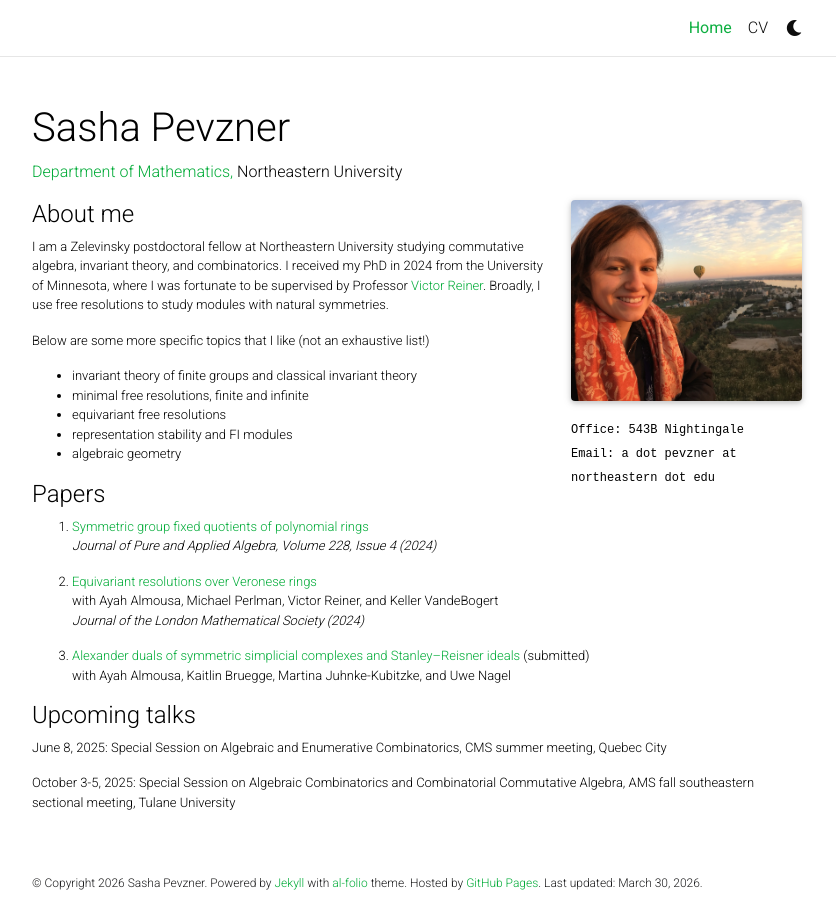
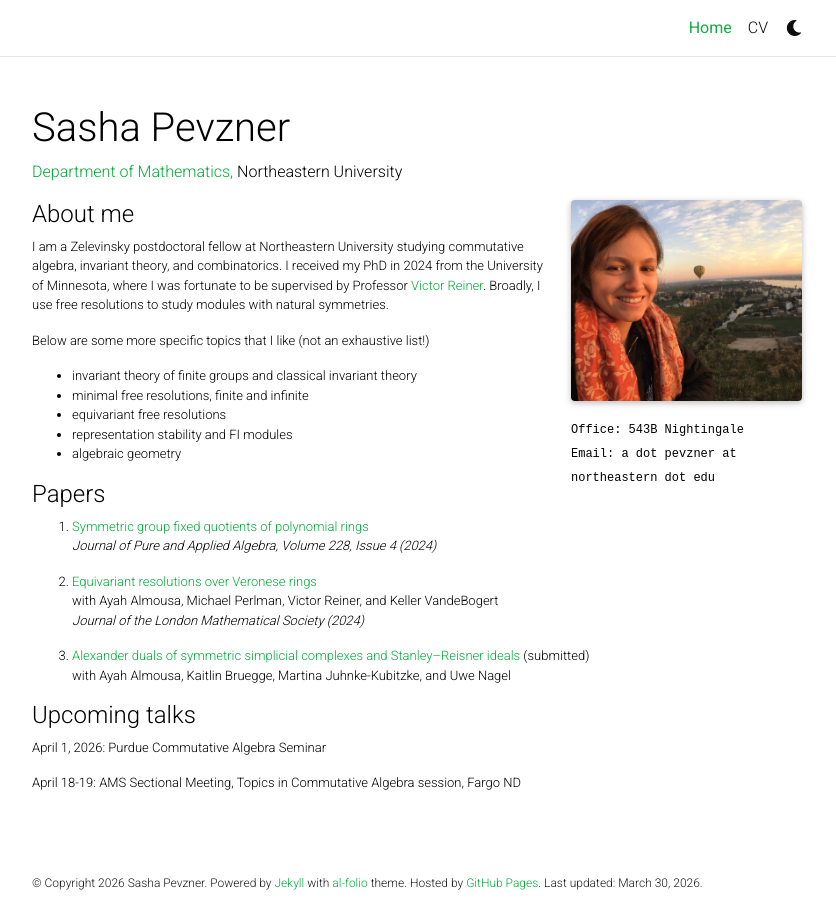
Before and after one commit to sashapevzner/sashapevzner.github.io, a Jekyll site: the page built from _pages/about.md, in a window 1280 px wide. Shown: the whole page, without its empty margins (223-1059 px from the left). Built offline with Jekyll 4.4.1, drawn with Linux system fonts in a browser that asks for light colours; full-size pictures stand in for the smaller copies a plugin makes; comment, search, counter and statistics services are not loaded; a style sheet for code colours, icons or effects is not loaded.

Commit message:
Update about.md

```diff
--- a/_pages/about.md
+++ b/_pages/about.md
@@ -42,6 +42,6 @@ with Ayah Almousa, Kaitlin Bruegge, Martina Juhnke-Kubitzke, and Uwe Nagel
 
 #### Upcoming talks
 
-June 8, 2025: Special Session on Algebraic and Enumerative Combinatorics, CMS summer meeting, Quebec City
+April 1, 2026: Purdue Commutative Algebra Seminar
 
-October 3-5, 2025: Special Session on Algebraic Combinatorics and Combinatorial Commutative Algebra, AMS fall southeastern sectional meeting, Tulane University
+April 18-19: AMS Sectional Meeting, Topics in Commutative Algebra session, Fargo ND
```
